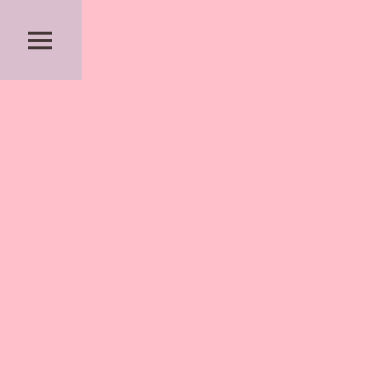
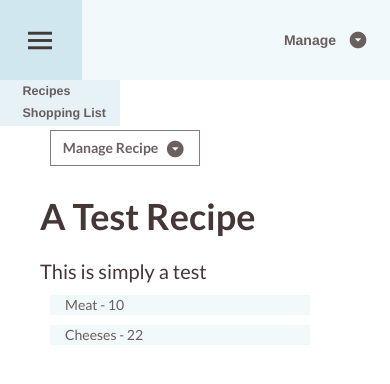
Before and after one commit to nicobartholom3w/shopping_recipe_app, an Angular app in the folder shopping_recipe_app/: page /recipe-detail/1 in a window 390 px wide. Both pictures are taken after a click on the button "menu". Shown: the top 384 px of the page. Built offline with nearby package versions, Linux system fonts and the light colour scheme.

Commit message:
(feat) Fixed some issues with over and dropdown interactivity.

```diff
--- a/shopping_recipe_app/src/app/app.component.scss
+++ b/shopping_recipe_app/src/app/app.component.scss
@@ -14,7 +14,6 @@
 }
 
 .overlay {
-    background-color: pink;
     position: absolute;
     top: 0;
     bottom: 0;
--- a/shopping_recipe_app/src/app/header/header.component.html
+++ b/shopping_recipe_app/src/app/header/header.component.html
@@ -15,8 +15,8 @@
                     <mat-icon aria-hidden="false" aria-label="Example home icon" class="dropdown-icon main-icon">menu</mat-icon>
                 </a>
                 <div class="dropdown__menu dropdown__options" [ngClass]="mainDropdownStatus ? 'visible' : 'invisible'">
-                    <a [routerLink]="['recipes']" class="dropdown__menu-item dropdown__options-item">Recipes</a>
-                    <a [routerLink]="['shopping-list']" class="dropdown__menu-item dropdown__options-item">Shopping List</a>
+                    <a [routerLink]="['recipes']" class="dropdown__options-item">Recipes</a>
+                    <a [routerLink]="['shopping-list']" class=" dropdown__options-item">Shopping List</a>
                 </div>
             </div>
         </div>
--- a/shopping_recipe_app/src/app/header/header.component.scss
+++ b/shopping_recipe_app/src/app/header/header.component.scss
@@ -103,6 +103,7 @@
         transition: all .3s;
         width: 100%;
 
+
         &-item {
             color:  rgba(70, 55, 55, .8);
             // width: 120.5px;
@@ -113,6 +114,7 @@
             transition: all .3s;
             font-size: 1.25rem;
             cursor: pointer;
+            z-index: 12;
 
             &:hover {
                 color: rgba(70, 55, 55, 1);
@@ -124,8 +126,6 @@
     }
 
     &__menu {
-        display: flex;
-        flex-direction: column;
         font-size: 1.5rem;
         position: absolute;
         top: 8rem;
@@ -138,6 +138,12 @@
             padding-left: 2rem;
             font-size: 1.25rem;
             height: 100%;
+            cursor: pointer;
+
+            &:hover {
+                color: rgba(70, 55, 55, 1);
+                background-color:  rgba(128, 190, 209, 0.2);
+            }
         }
     }
 
--- a/shopping_recipe_app/src/app/header/header.component.ts
+++ b/shopping_recipe_app/src/app/header/header.component.ts
@@ -28,8 +28,8 @@ export class HeaderComponent implements OnInit {
     this.manageOverlayService.overlayClickedSubject
       .subscribe((isOverlayActive) => {
         if(!isOverlayActive) {
-          this.mainDropdownStatus = !this.mainDropdownStatus;
-          this.manageDropdownStatus = !this.manageDropdownStatus;
+          this.mainDropdownStatus = false;
+          this.manageDropdownStatus = false;
         }
       });
   }
```
